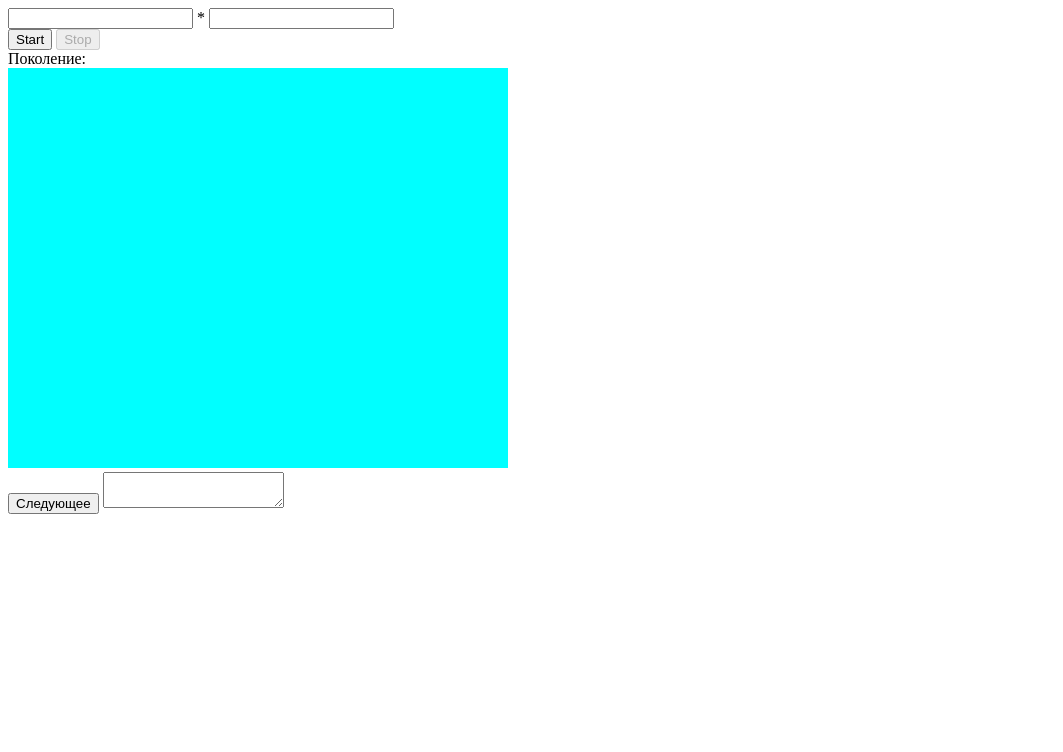
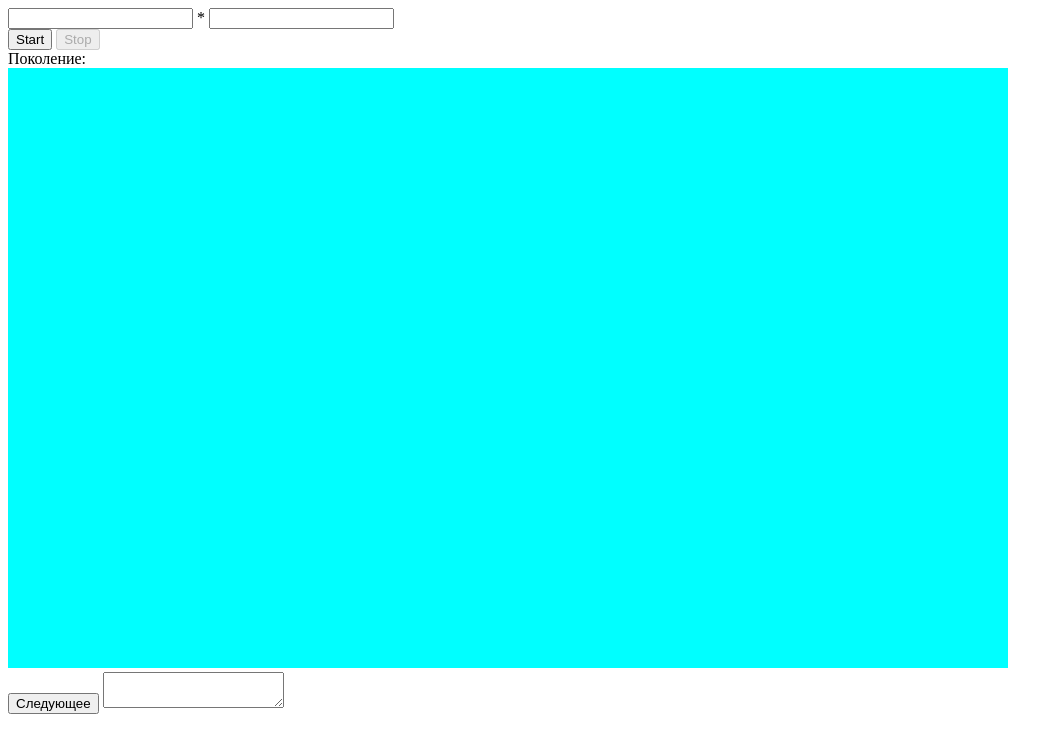
Before and after one commit to Peymer/life, a website: page public/index.html in a window 1280 px wide. Shown: the whole page, without its empty margins (0-1063 px from the left). Drawn offline with Linux system fonts and the light colour scheme.

Commit message:
modified:   public/index.html

```diff
--- a/public/index.html
+++ b/public/index.html
@@ -12,7 +12,7 @@
         disabled>Stop</button><br />
 
     Поколение:<div id="Generation"></div>
-    <canvas id="myCanvas" width="500" height="400" style="background: aqua; border: 0cap;"></canvas><br />
+    <canvas id="myCanvas" width="1000" height="600" style="background: aqua; border: 0cap;"></canvas><br />
     <button id="nextG" onclick="Next()">Следующее</button>
     <textarea id="tt"></textarea>
 
@@ -58,7 +58,7 @@
                 "redirect": 'follow',
                 "mode": 'cors',
                 "method": "POST",
-                "body": JSON.stringify({gen: Generation, sizeX: sizeX, sizeY: sizeY, pole: pole})
+                "body": JSON.stringify({ gen: Generation, sizeX: sizeX, sizeY: sizeY, pole: pole })
             })
             let result = await q.json();
 
```
